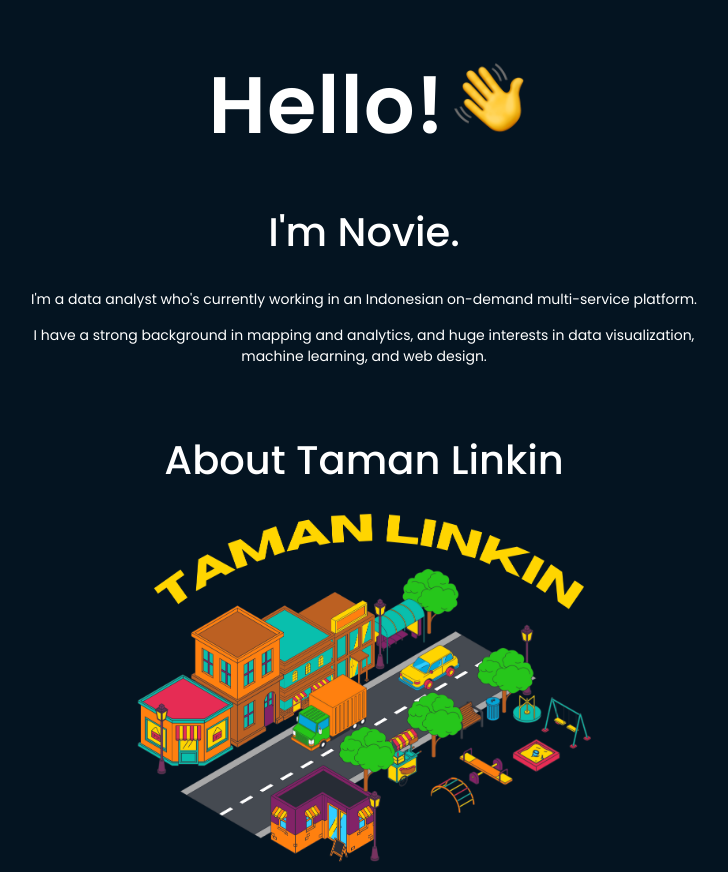
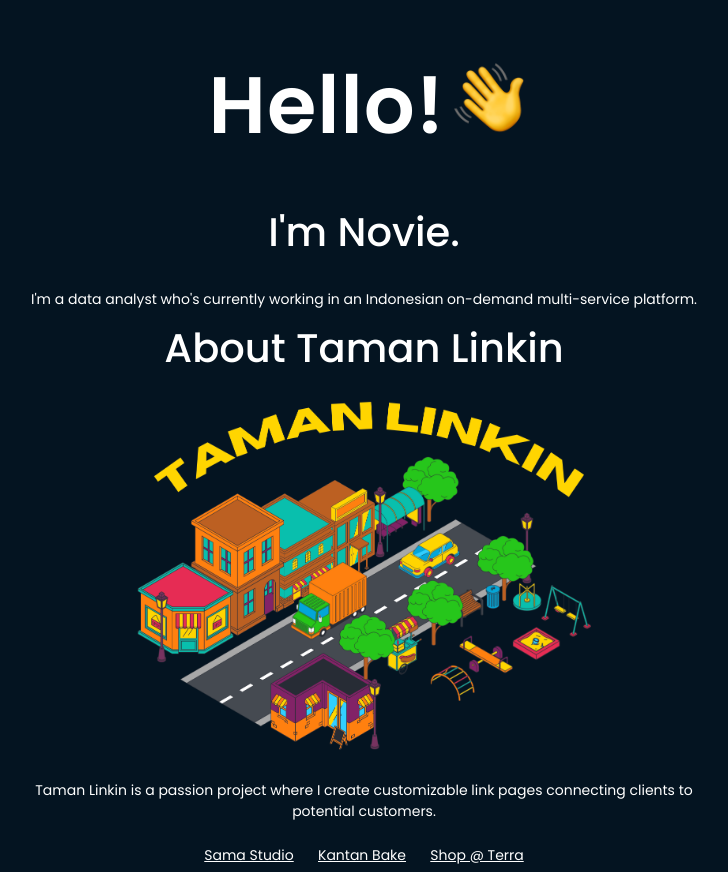
Before and after one commit to tamanlinkin/tamanlinkin.github.io, a plain HTML site: page noviechiuman/about/about.html in a window 1280 px wide. Shown: the top 872 px of the page, without its empty margins (276-1004 px from the left). Drawn offline with nearby package versions, Linux system fonts and the light colour scheme.

Commit message:
Update about.html

```diff
--- a/noviechiuman/about/about.html
+++ b/noviechiuman/about/about.html
@@ -21,8 +21,6 @@
         <h2 href=""> I'm Novie. </h2>
         <br>
         <h3 href=""> I'm a data analyst who's currently working in an Indonesian on-demand multi-service platform. </h3>
-        <h3> I have a strong background in mapping and analytics, and huge interests in data visualization, machine learning, and web design.</h3>
-        <br><br><br>
 
         <h2 href=""> About Taman Linkin </h2>
         <img class="logo" src="taman_linkin_dark.png" />
```
